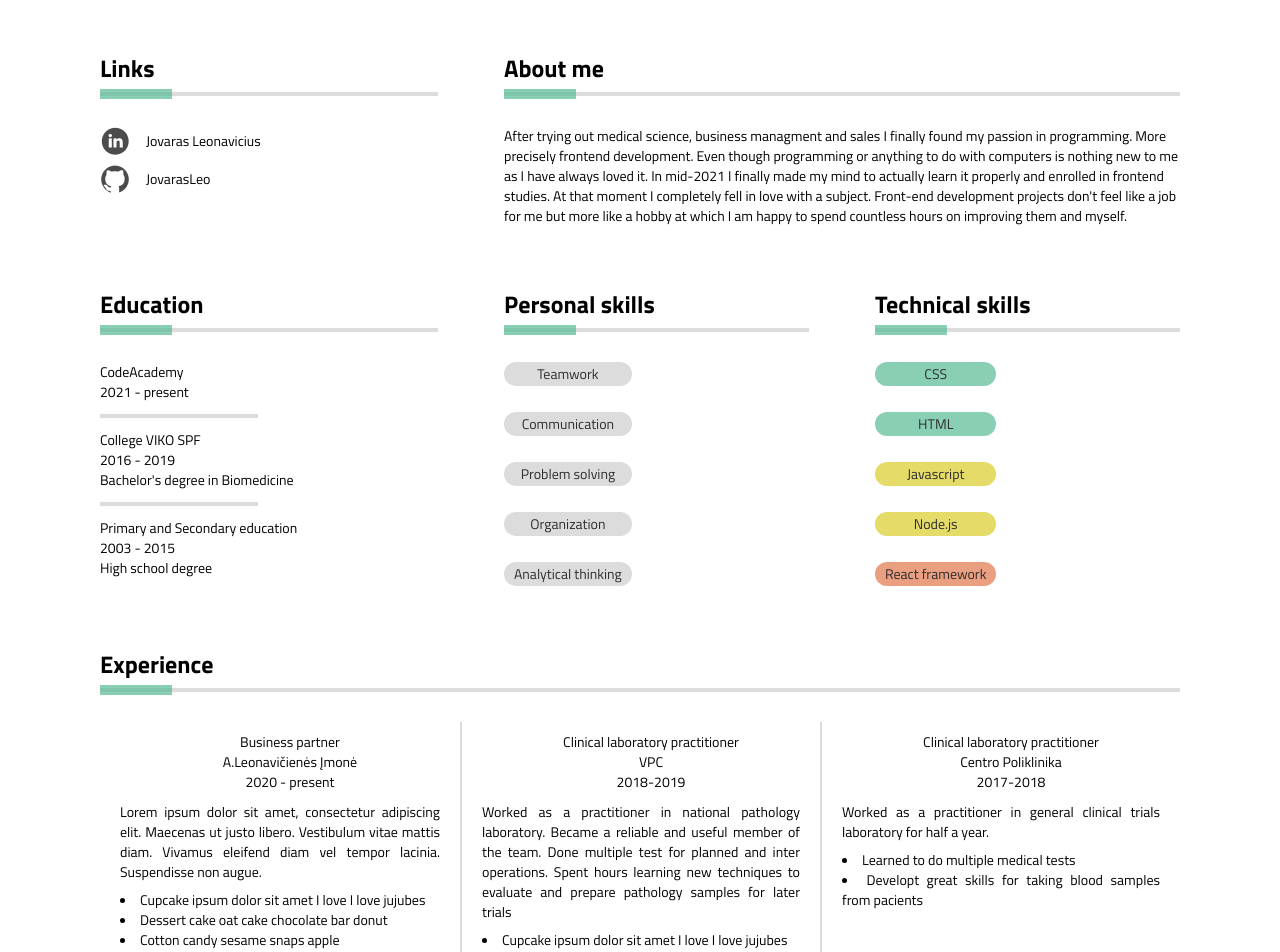
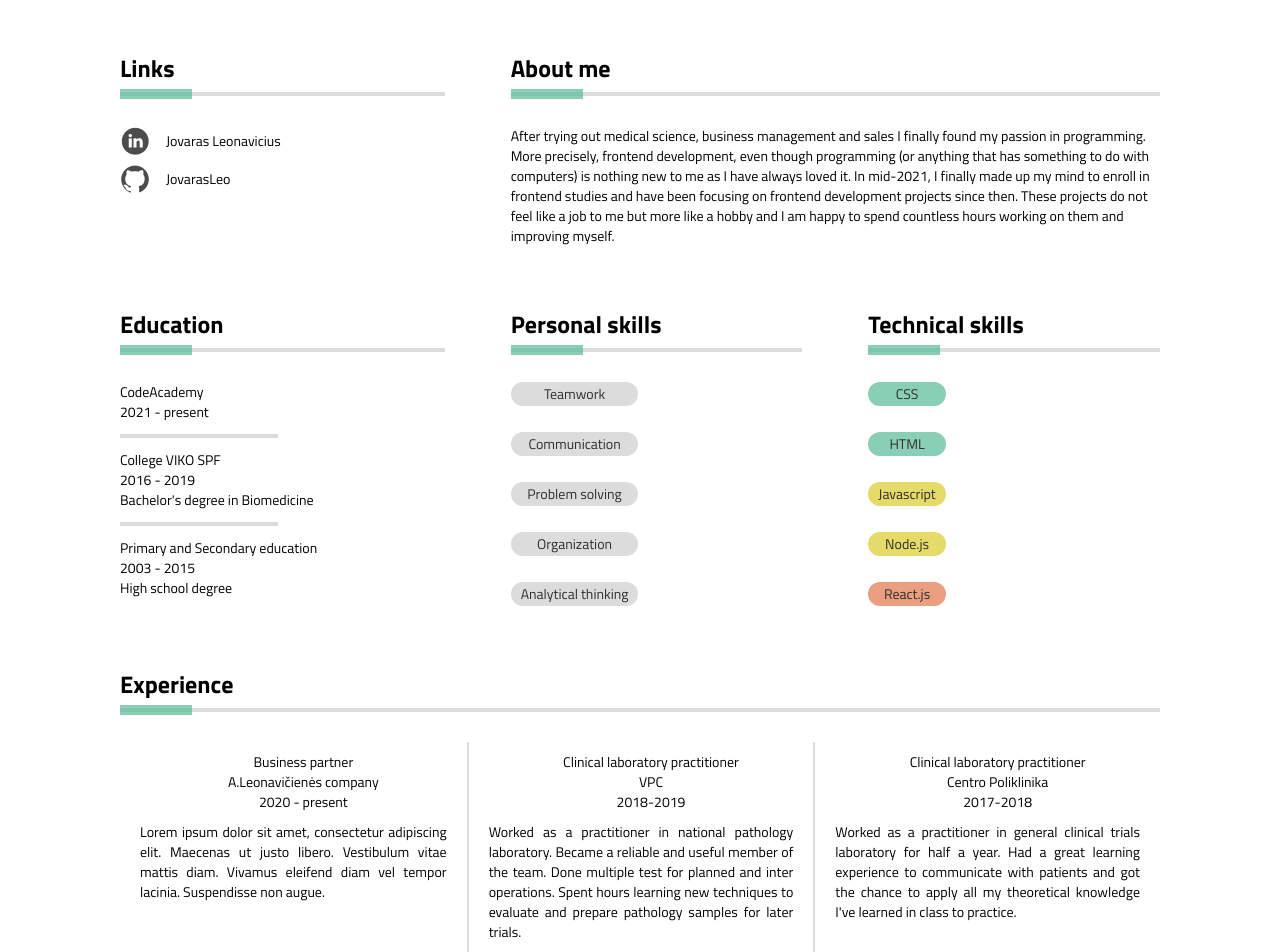
Before and after one commit to Jovarasleo/Resume, a React (Create React App) app: page / in a window 1280 px wide. Shown: the part 240-1192 px from the top of the page. Built offline with nearby package versions, Linux system fonts and the light colour scheme.

Commit message:
theme settings are saved to local storage

```diff
--- a/src/App.css
+++ b/src/App.css
@@ -16,12 +16,17 @@
   margin-bottom: 32px;
 }
 
-
 .job-experience .experience {
   padding: 0 0 0 20px;
   border-left: 2px solid var(--gray);
+  display: flex;
+  flex-direction: column;
+  justify-content: space-between;
 }
-
+.experience li {
+  margin-left: 20px;
+  list-style-position: outside;
+}
 .job-experience .experience:first-child {
   border: none;
 }
@@ -55,10 +60,10 @@
 }
 
 @media only screen and (max-width: 768px) {
-  .contact-box:first-child{
+  .contact-box:first-child {
     margin-bottom: 25px;
   }
-  .content-box{
+  .content-box {
     margin-top: 30px;
   }
 }
@@ -69,13 +74,12 @@
     grid-template-columns: 1fr;
     margin: 0 auto;
   }
-  .experience{
+  .experience {
     margin: 0 auto;
-
   }
-  .job-experience .experience{
+  .job-experience .experience {
     padding: 0;
-    border:none;
+    border: none;
   }
   .job-experience .experience:not(:last-child) {
     padding-bottom: 10px;
--- a/src/App.js
+++ b/src/App.js
@@ -7,36 +7,53 @@ import SocialsList from "./components/socials-list";
 import Experience from "./components/experience";
 import ContactBlock from "./components/contact-block";
 import { useState } from "react";
-import data from "./data"
+import data from "./data";
 
 import "./App.css";
 
 function App() {
+  const body = document.querySelector("body");
+  const [language, setLanguage] = useState("en");
+  const [theme, setTheme] = useState(() => {
+    const saved = localStorage.getItem("theme");
+    const initialValue = JSON.parse(saved);
+    return initialValue || "light";
+  });
+  body.className = `body--${theme}`;
+  function toggle(value) {
+    if (value === "light") {
+      localStorage.setItem("theme", JSON.stringify("dark"));
+      return "dark";
+    } else {
+      localStorage.setItem("theme", JSON.stringify("light"));
+      return "light";
+    }
+  }
 
-  const body = document.querySelector('body')
-  const [language, setLanguage] = useState("en")
-  const [theme, setTheme] = useState("light")
-  body.className = `body--${theme}`
-  function toggle(value){
-    if(value==="light"){
-      return "dark";
-    } else return "light"
-
-}
-  const { links, about, education, personalSkills, technicalSkills, job, contacts} = data[language];
+  const {
+    links,
+    about,
+    education,
+    personalSkills,
+    technicalSkills,
+    job,
+    contacts,
+  } = data[language];
   return (
     <div className="app">
-      <Header language={language} setLanguage={(e)=> setLanguage(e.target.value)}
-      theme={theme} setTheme={()=> setTheme(toggle) }/>
+      <Header
+        language={language}
+        setLanguage={(e) => setLanguage(e.target.value)}
+        theme={theme}
+        setTheme={() => setTheme(toggle)}
+      />
       <main className="main">
         <section className="section">
           <ContentBox className="flex-1" title={links.title}>
-            <SocialsList items={links.items}/>
+            <SocialsList items={links.items} />
           </ContentBox>
           <ContentBox className="flex-2" title={about.title}>
-            <p>
-              {about.body}
-            </p>
+            <p>{about.body}</p>
           </ContentBox>
         </section>
         <section className="section">
@@ -53,17 +70,25 @@ function App() {
             ))}
           </ContentBox>
           <div className="d-flex flex-2">
-            <ContentBox title={personalSkills.title} className="flex-1 pills-box">
-            {personalSkills.pills.map(({skill}, i) => (
+            <ContentBox
+              title={personalSkills.title}
+              className="flex-1 pills-box"
+            >
+              {personalSkills.pills.map(({ skill }, i) => (
                 <React.Fragment key={i}>
                   <Pill theme={theme}>{skill}</Pill>
                 </React.Fragment>
               ))}
             </ContentBox>
-            <ContentBox className="flex-1 pills-box"  title={technicalSkills.title}>
-            {technicalSkills.pills.map(({skill, level}, i) => (
+            <ContentBox
+              className="flex-1 pills-box"
+              title={technicalSkills.title}
+            >
+              {technicalSkills.pills.map(({ skill, level }, i) => (
                 <React.Fragment key={i}>
-                <Pill color={level} theme={theme}>{skill}</Pill>
+                  <Pill color={level} theme={theme}>
+                    {skill}
+                  </Pill>
                 </React.Fragment>
               ))}
             </ContentBox>
@@ -72,7 +97,8 @@ function App() {
         <section className="section">
           <ContentBox className="flex-1" title={job.title}>
             <div className="content-box__content job-experience">
-              {job.experience.map(({ company, title, period, achievements, body }, i) => (
+              {job.experience.map(
+                ({ company, title, period, achievements, body }, i) => (
                   <Experience
                     key={i}
                     company={company}
@@ -82,7 +108,8 @@ function App() {
                   >
                     {body}
                   </Experience>
-              ))}
+                )
+              )}
             </div>
           </ContentBox>
         </section>
--- a/src/components/experience/index.css
+++ b/src/components/experience/index.css
@@ -11,6 +11,7 @@
 }
 
 .experience__achievements {
+  bottom: 0px;
   margin-right: 20px;
   list-style: disc;
   list-style-position: inside;
--- a/src/components/experience/index.js
+++ b/src/components/experience/index.js
@@ -3,12 +3,14 @@ import "./index.css";
 function Experience({ company, period, title, children, achievements }) {
   return (
     <div className="experience">
-      <div className="experience__meta">
-        <p>{title}</p>
-        <p>{company}</p>
-        <p>{period}</p>
+      <div>
+        <div className="experience__meta">
+          <p>{title}</p>
+          <p>{company}</p>
+          <p>{period}</p>
+        </div>
+        <p className="experience__description">{children}</p>
       </div>
-      <p className="experience__description">{children}</p>
       {Array.isArray(achievements) && (
         <ul className="experience__achievements">
           {achievements.map((entry, i) => (
--- a/src/data.js
+++ b/src/data.js
@@ -1,14 +1,14 @@
 import linkedin from "./images/linkedin-logo.png";
 import github from "./images/github-logo.png";
 const data = {
-    en:{
-        header:{
-          name:"Jovaras Leonavicius",
-          title:"Frontend Developer"
+  en: {
+    header: {
+      name: "Jovaras Leonavicius",
+      title: "Frontend Developer",
     },
-        links:{
-          title:"Links",
-          items:[
+    links: {
+      title: "Links",
+      items: [
         {
           img: linkedin,
           text: "Jovaras Leonavicius",
@@ -21,49 +21,53 @@ const data = {
           url: "https://github.com/JovarasLeo",
           alt: "github logo",
         },
-          ]
+      ],
     },
     about: {
       title: "About me",
-          body: "After trying out medical science, business managment and sales I finally found my passion in programming. More precisely frontend development. Even though programming or anything to do with computers is nothing new to me as I have always loved it. In mid-2021 I finally made my mind to actually learn it properly and enrolled in frontend studies. At that moment I completely fell in love with a subject. Front-end development projects don't feel like a job for me but more like a hobby at which I am happy to spend countless hours on improving them and myself.",
+      body: "After trying out medical science, business management and sales I finally found my passion in programming. More precisely, frontend development, even though programming (or anything that has something to do with computers) is nothing new to me as I have always loved it. In mid-2021, I finally made up my mind to enroll in frontend studies and have been focusing on frontend development projects since then. These projects do not feel like a job to me but more like a hobby and I am happy to spend countless hours working on them and improving myself.",
     },
-        education:
+    education: {
+      title: "Education",
+      schools: [
+        { name: "CodeAcademy", period: "2021 - present" },
         {
-            title:"Education",
-            schools:
-            [
-                { name: "CodeAcademy", period: "2021 - present"},
-                { name: "College VIKO SPF", period: "2016 - 2019", degree: "Bachelor's degree in Biomedicine" },
-                { name: "Primary and Secondary education", period: "2003 - 2015", degree: "High school degree" },
-              ]
+          name: "College VIKO SPF",
+          period: "2016 - 2019",
+          degree: "Bachelor's degree in Biomedicine",
         },
-            personalSkills:{
-              title:"Personal skills",
-              pills:[
-                {skill:"Teamwork", level:"green"},
-                {skill:"Communication", level:"green"},
-                {skill:"Problem solving", level:"green"},
-                {skill:"Organization",  level:"yellow"},
-                {skill:"Analytical thinking", level:"yellow"},
-                  ]
-
-
+        {
+          name: "Primary and Secondary education",
+          period: "2003 - 2015",
+          degree: "High school degree",
         },
-            technicalSkills:{
-              title:"Technical skills",
-              pills:[
-                {skill:"CSS", level:"green"},
-                {skill:"HTML", level:"green"},
-                {skill:"Javascript", level:"yellow"},
-                {skill:"Node.js", level:"yellow"},
-                {skill:"React framework", level:"red"},
-            ]
+      ],
     },
-            job:{
-                title:"Experience",
-                experience:[
+    personalSkills: {
+      title: "Personal skills",
+      pills: [
+        { skill: "Teamwork" },
+        { skill: "Communication" },
+        { skill: "Problem solving" },
+        { skill: "Organization" },
+        { skill: "Analytical thinking" },
+      ],
+    },
+    technicalSkills: {
+      title: "Technical skills",
+      pills: [
+        { skill: "CSS", level: "green" },
+        { skill: "HTML", level: "green" },
+        { skill: "Javascript", level: "yellow" },
+        { skill: "Node.js", level: "yellow" },
+        { skill: "React.js", level: "red" },
+      ],
+    },
+    job: {
+      title: "Experience",
+      experience: [
         {
-                  company: "A.Leonavičienės Įmonė",
+          company: "A.Leonavičienės company",
           title: "Business partner",
           period: "2020 - present",
           achievements: [
@@ -79,51 +83,57 @@ const data = {
           title: "Clinical laboratory practitioner",
           period: "2018-2019",
           achievements: [
-                    "Cupcake ipsum dolor sit amet I love I love jujubes",
-                    "Dessert cake oat cake chocolate bar donut",
-                    "Cotton candy sesame snaps apple",
+            "Carried out research on upgrading laboratory workflow to increase efficiency.",
+            "Became a valuable member of the team.",
           ],
-                  body: "Worked as a practitioner in national pathology laboratory. Became a reliable and useful member of the team. Done multiple test for planned and inter operations. Spent hours learning new techniques to evaluate and prepare pathology samples for later trials",
+          body: "Worked as a practitioner in national pathology laboratory. Became a reliable and useful member of the team. Done multiple test for planned and inter operations. Spent hours learning new techniques to evaluate and prepare pathology samples for later trials.",
         },
         {
           company: "Centro Poliklinika",
           title: "Clinical laboratory practitioner",
           period: "2017-2018",
           achievements: [
-                    "Learned to do multiple medical tests",
+            "Learnt to do variety of medical tests",
             "Developt great skills for taking blood samples from pacients",
           ],
-                  body: "Worked as a practitioner in general clinical trials laboratory for half a year. ",
+          body: "Worked as a practitioner in general clinical trials laboratory for half a year. Had a great learning experience to communicate with patients and got the chance to apply all my theoretical knowledge I've learned in class to practice.",
         },
-              ]},
-              contacts:[
+      ],
+    },
+    contacts: [
       {
         title: "Contacts",
         content: [
           { href: "tel: +37065786824", text: "+37065786824" },
-                    { href: "mailto: jovarasleonavicius@gmail.com", text: "jovarasleonavicius@gmail.com" },
+          {
+            href: "mailto: jovarasleonavicius@gmail.com",
+            text: "jovarasleonavicius@gmail.com",
+          },
         ],
       },
       {
         title: "Social Media",
         content: [
-                    { href: "https://www.linkedin.com/in/jovaras-leonavičius-2a5920227", text: "Linkedin/jovaras-leonavičius" },
+          {
+            href: "https://www.linkedin.com/in/jovaras-leonavičius-2a5920227",
+            text: "Linkedin/jovaras-leonavičius",
+          },
           {
             href: "https://github.com/Jovarasleo",
             text: "Github/Jovarasleo",
           },
         ],
       },
-              ]
+    ],
   },
-    lt:{
-        header:{
-          name:"Jovaras Leonavičius",
-          title:"Frontend Programuotojas"
+  lt: {
+    header: {
+      name: "Jovaras Leonavičius",
+      title: "Frontend Programuotojas",
     },
-        links:{
-            title:"Nuorodos",
-            items:[
+    links: {
+      title: "Nuorodos",
+      items: [
         {
           img: linkedin,
           text: "Jovaras Leonavičius",
@@ -135,50 +145,51 @@ const data = {
           text: "JovarasLeo",
           url: "https://github.com/JovarasLeo",
           alt: "github logotipas",
-              }
-            ]
+        },
+      ],
     },
     about: {
       title: "Apie mane",
       body: "Lorem ipsum dolor sit amet, consectetur adipiscing elit. Maecenas ut justo libero. Vestibulum vitae mattis diam. Vivamus eleifend diam vel tempor lacinia. Suspendisse non augue egestas, dapibus justo et, lobortis ex. Vestibulum vitae mattis diam. Vivamus eleifend diam vel tempor lacinia. Suspendisse non augue egestas, dapibus justo et, lobortis ex.",
     },
-        education:
+    education: {
+      title: "Išsilavinimas",
+      schools: [
+        { name: "CodeAcademy", period: "2021 - dabar" },
         {
-            title:"Išsilavinimas",
-            schools:[
-              { name: "CodeAcademy", period: "2021 - dabar"},
-              { name: "VIKO SPF", period: "2016 - 2019", degree: "Bakalauro laipsnis" },
-              { name: "Vidurinis išsilavinimas", period: "2003 - 2015"},
-            ]},
-            personalSkills:
-            {
-                title:"Asmeniniai įgūdžiai",
-                pills:[
-                        {skill:"Darbas komandoje", level:"green"},
-                        {skill:"Komunikabilumas", level:"green"},
-                        {skill:"Problemų sprendimas", level:"green"},
-                        {skill:"Organizuotumas", level:"yellow"},
-                        {skill:"Analitinis mąstymas", level:"yellow"},
-                    ]
-
-
+          name: "VIKO SPF",
+          period: "2016 - 2019",
+          degree: "Bakalauro laipsnis",
         },
-        technicalSkills:{
-            title:"Techniniai įgudžiai",
-            pills:[
-              {skill:"CSS", level:"green"},
-              {skill:"HTML", level:"green"},
-              {skill:"Javascript", level:"yellow"},
-              {skill:"Node.js", level:"yellow"},
-              {skill:"React framework", level:"red"},
-          ]
+        { name: "Vidurinis išsilavinimas", period: "2003 - 2015" },
+      ],
     },
-        job:{
-            title:"Patirtis",
-            experience:[
+    personalSkills: {
+      title: "Asmeniniai įgūdžiai",
+      pills: [
+        { skill: "Darbas komandoje" },
+        { skill: "Komunikabilumas" },
+        { skill: "Problemų sprendimas" },
+        { skill: "Organizuotumas" },
+        { skill: "Analitinis mąstymas" },
+      ],
+    },
+    technicalSkills: {
+      title: "Techniniai įgudžiai",
+      pills: [
+        { skill: "CSS", level: "green" },
+        { skill: "HTML", level: "green" },
+        { skill: "Javascript", level: "yellow" },
+        { skill: "Node.js", level: "yellow" },
+        { skill: "React framework", level: "red" },
+      ],
+    },
+    job: {
+      title: "Patirtis",
+      experience: [
         {
           company: "A.Leonavičienės Įmonė",
-                title: "Pardavimų vadybininkas",
+          title: "Verslo partneris",
           period: "2020 - dabar",
           achievements: [
             "Cupcake ipsum dolor sit amet I love I love jujubes",
@@ -209,28 +220,36 @@ const data = {
           ],
           body: "Lorem ipsum dolor sit amet, consectetur adipiscing elit. Maecenas ut justo libero. Vestibulum vitae mattis diam. Vivamus eleifend diam vel tempor lacinia. Suspendisse non augue.",
         },
-
-          ]},
-          contacts:[
+      ],
+    },
+    contacts: [
       {
         title: "Kontaktai",
         content: [
-                { href: "tel:+37065786824", text: "+37065786824", target:"_self" },
-                { href: "mailto: jovarasleonavicius@gmail.com", text: "jovarasleonavicius@gmail.com", target:"_self"},
+          { href: "tel:+37065786824", text: "+37065786824", target: "_self" },
+          {
+            href: "mailto: jovarasleonavicius@gmail.com",
+            text: "jovarasleonavicius@gmail.com",
+            target: "_self",
+          },
         ],
       },
       {
         title: "Medijos",
         content: [
-                { href: "https://www.linkedin.com/in/jovaras-leonavičius-2a5920227", text: "Linkedin/jovaras-leonavičius", target:"_blank" },
+          {
+            href: "https://www.linkedin.com/in/jovaras-leonavičius-2a5920227",
+            text: "Linkedin/jovaras-leonavičius",
+            target: "_blank",
+          },
           {
             href: "https://github.com/Jovarasleo",
             text: "Github/Jovarasleo",
-                  target: "_blank"
+            target: "_blank",
           },
         ],
       },
-          ]
-    }
-  }
+    ],
+  },
+};
 export default data;
--- a/src/index.css
+++ b/src/index.css
@@ -1,6 +1,6 @@
-@import url('https://fonts.googleapis.com/css2?family=Titillium+Web:wght@200;300;400;600;700;900&display=swap');
+@import url("https://fonts.googleapis.com/css2?family=Titillium+Web:wght@200;300;400;600;700;900&display=swap");
 :root {
-  --lightGray:#e4e4e4;
+  --lightGray: #e4e4e4;
   --white: #ffffff;
   --black: #000000;
   --green: #5dbd98b9;
@@ -11,9 +11,9 @@
   --darkYellow: #beb75088;
   --darkRed: #a7705abe;
   --darkGray: #777777;
-  --veryDarkGray:rgb(46, 46, 46);
-  --shadowGray:#353535a2;
-  --blueGlow:#68bbff;
+  --veryDarkGray: rgb(46, 46, 46);
+  --shadowGray: #353535a2;
+  --blueGlow: #68bbff;
 }
 
 * {
@@ -22,20 +22,25 @@
 
 body {
   margin: 0;
-  font-family: 'Titillium Web', sans-serif;
+  font-family: "Titillium Web", sans-serif;
   -webkit-font-smoothing: antialiased;
   -moz-osx-font-smoothing: grayscale;
   color: var(--black);
-
 }
-.body--dark{
+main {
+  margin: 0 20px;
+}
+.body--dark {
   color: var(--gray);
-  background-color: var(--veryDarkGray)
+  background-color: var(--veryDarkGray);
 }
-.body--dark p, .body--dark a, .body--dark li, .body--dark h3{
+.body--dark p,
+.body--dark a,
+.body--dark li,
+.body--dark h3 {
   color: var(--gray);
 }
-.body--dark a img{
+.body--dark a img {
   filter: invert(100%);
 }
 
@@ -78,8 +83,3 @@ span {
     font-size: 13px;
   }
 }
-@media only screen and (max-width: 1080px) {
-  main {
-    margin: 0 20px;
-  }
-}
```
Also changed, not shown: src/components/header/index.css (+15 -17 lines), src/components/header/index.js (+18 -6 lines). Lines whose indentation alone changed are shown as unchanged.
